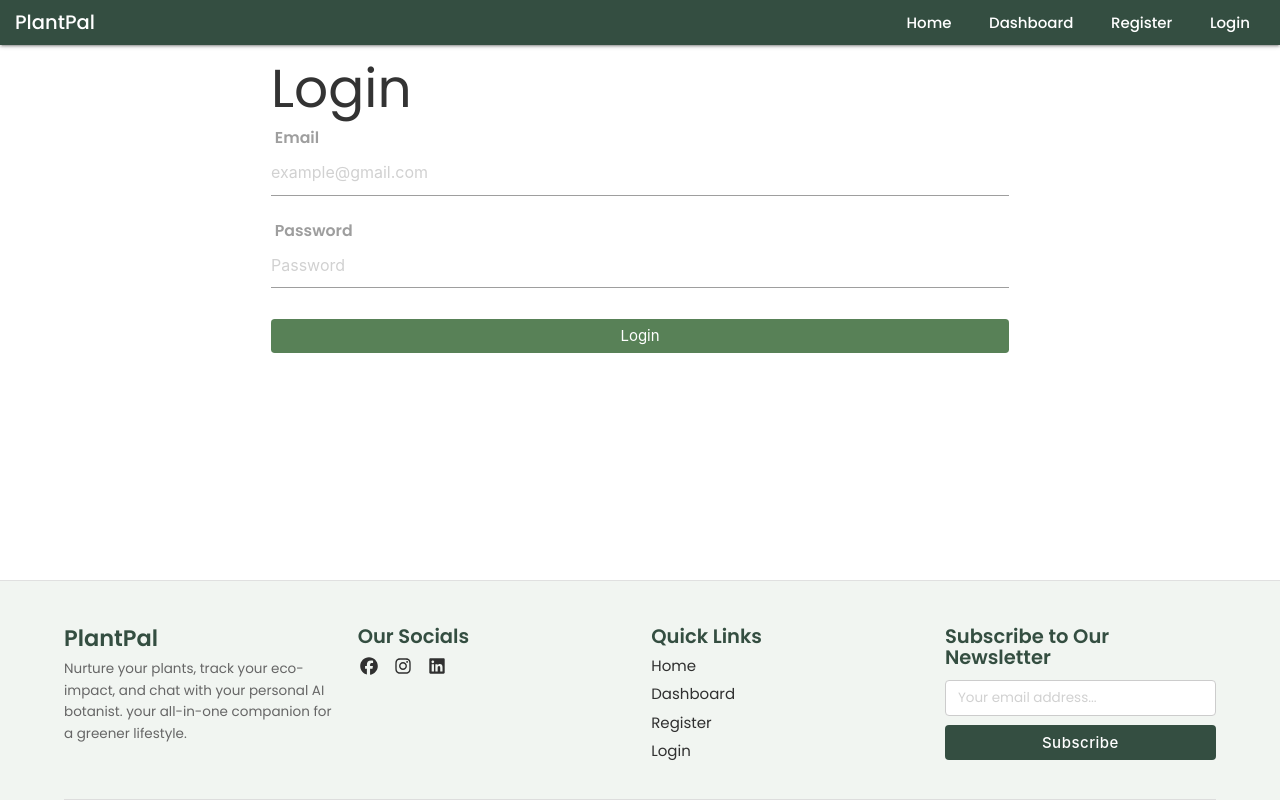
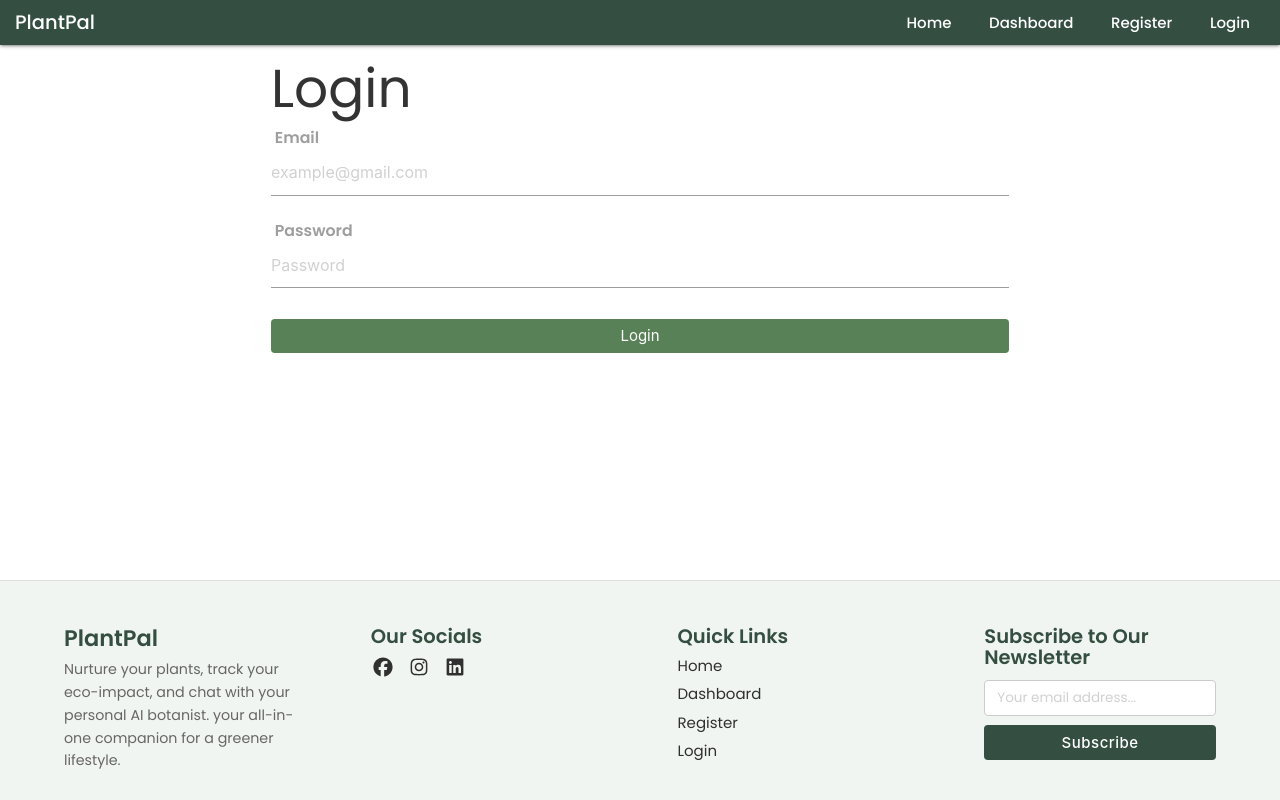
Before and after one commit to khangvu0/plant-pal, a React (Vite) app in the folder client/: page /login in a window 1280 px wide. Built offline with nearby package versions, Linux system fonts and the light colour scheme.

Commit message:
Updated styling. Now responsive

```diff
--- a/client/src/styles/Footer.css
+++ b/client/src/styles/Footer.css
@@ -2,7 +2,7 @@
     background-color: var(--footer-bg);
     color: var(--text-dark);
     font-family: var(--font-text);
-    padding: 3rem 5%;
+    padding: 3rem 5% 2rem;
     border-top: 1px solid #e0e0e0;
 }
 
@@ -39,6 +39,7 @@
     flex-direction: column;
     list-style: none;
     padding: 0;
+    font-size: 1rem;
 }
 
 .footer-links li {
@@ -87,7 +88,7 @@
     margin-top: 0.25rem;
 }
 
-.newsletter-form button {
+.btn-subscribe {
     background-color: var(--dark-green-color);
     color: white;
     border: none;
@@ -99,8 +100,12 @@
     transition: background-color 0.3s ease;
 }
 
-.newsletter-form button:hover {
+.btn-subscribe:hover {
     background-color: var(--medium-green-color);
+}
+
+.btn-subscribe:focus {
+    background-color: var(--dark-green-color);
 }
 
 .footer-bottom {
@@ -110,3 +115,27 @@
     border-top: 1px solid #ddd;
     padding-top: 1.5rem;
 }
+
+/*-------------------- Media Queries --------------------*/
+/* For tablet */
+@media screen and (min-width: 768px) {
+    .footer-content {
+        gap: 2.5rem;
+    }
+
+    .footer-desc {
+        font-size: 0.95rem;
+    }
+
+    .social-icons img {
+        width: 24px;
+        height: 24px;
+    }
+}
+
+/* For large devices */
+@media screen and (min-width: 1024px) {
+    .footer-content {
+        gap: 5rem;
+    }
+}
```
